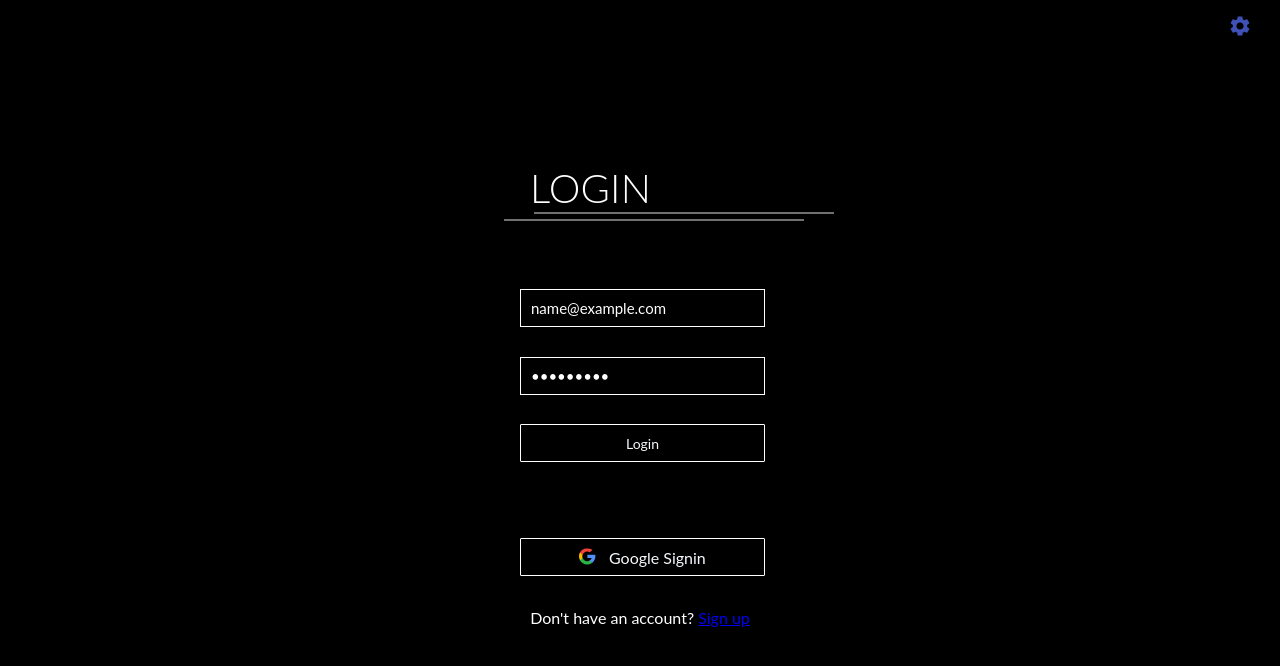
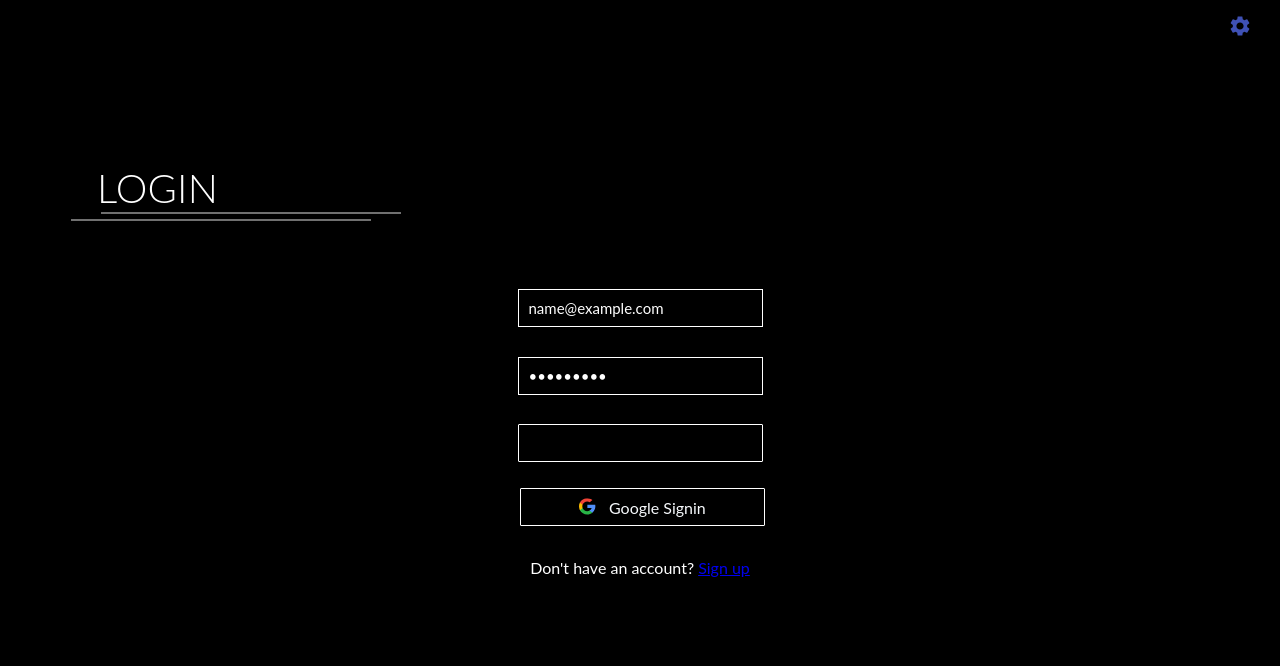
Before and after one commit to javorskyp/smartmirror, a React (Create React App) app: page /login in a window 1280 px wide. Both pictures are taken after typing "name@example.com", "Sample123" into the empty fields and a click on the button "Login". Shown: the top 666 px of the page. Built offline with nearby package versions, Linux system fonts and the light colour scheme; no server answers.

Commit message:
Fix: place spinner in login button

```diff
--- a/src/assets/Spinner.tsx
+++ /dev/null
@@ -1,50 +0,0 @@
-import React from 'react';
-import styled from 'styled-components';
-
-const Spinner = () => (
-  <StyledSpinner viewBox="0 0 50 50">
-    <circle
-      className="path"
-      cx="25"
-      cy="25"
-      r="15"
-      fill="none"
-      strokeWidth="3"
-    />
-  </StyledSpinner>
-);
-
-const StyledSpinner = styled.svg`
-  animation: rotate 2s linear infinite;
-  margin: 25px 0 10 10px;
-  width: 50px;
-  height: 50px;
-
-  & .path {
-    stroke: white;
-    stroke-linecap: round;
-    animation: dash 1.5s ease-in-out infinite;
-  }
-
-  @keyframes rotate {
-    100% {
-      transform: rotate(360deg);
-    }
-  }
-  @keyframes dash {
-    0% {
-      stroke-dasharray: 1, 150;
-      stroke-dashoffset: 0;
-    }
-    50% {
-      stroke-dasharray: 90, 150;
-      stroke-dashoffset: -35;
-    }
-    100% {
-      stroke-dasharray: 90, 150;
-      stroke-dashoffset: -124;
-    }
-  }
-`;
-
-export default Spinner;
--- /dev/null
+++ b/src/components/Spinner/Spinner.tsx
@@ -0,0 +1,17 @@
+import React from 'react';
+import StyledSpinner from './styled';
+
+const Spinner = () => (
+  <StyledSpinner viewBox="0 0 50 50">
+    <circle
+      className="path"
+      cx="25"
+      cy="25"
+      r="15"
+      fill="none"
+      strokeWidth="3"
+    />
+  </StyledSpinner>
+);
+
+export default Spinner;
--- /dev/null
+++ b/src/components/Spinner/styled.ts
@@ -0,0 +1,35 @@
+import styled from 'styled-components';
+
+const StyledSpinner = styled.svg`
+  animation: rotate 2s linear infinite;
+  width: 100%;
+  height: 100%;
+
+  & .path {
+    stroke: white;
+    stroke-linecap: round;
+    animation: dash 1.5s ease-in-out infinite;
+  }
+
+  @keyframes rotate {
+    100% {
+      transform: rotate(360deg);
+    }
+  }
+  @keyframes dash {
+    0% {
+      stroke-dasharray: 1, 150;
+      stroke-dashoffset: 0;
+    }
+    50% {
+      stroke-dasharray: 90, 150;
+      stroke-dashoffset: -35;
+    }
+    100% {
+      stroke-dasharray: 90, 150;
+      stroke-dashoffset: -124;
+    }
+  }
+`;
+
+export default StyledSpinner;
--- a/src/pages/LoginPage/LoginPage.tsx
+++ b/src/pages/LoginPage/LoginPage.tsx
@@ -3,13 +3,13 @@ import { Link } from 'react-router-dom';
 import { connect } from 'react-redux';
 import * as actions from '../../store/actions/auth-actions';
 import { useHistory } from "react-router-dom";
-import { Button, UpperLeftCorner, ULCTitle, TitleLineUp, TitleLineDown, ButtonTitleDiv, StyledForm } from './styled';
+import { Button, UpperLeftCorner, ULCTitle, TitleLineUp, TitleLineDown, ButtonTitleDiv, StyledForm, FormWrapper } from './styled';
 import * as firebaseService from '../../services/firebase-serivce';
 import { CredentialsDto } from '../../interfaces/dto/credentials-dto.interface';
 import { GoogleIcon } from '../../assets/GoogleIcon';
 import { Formik, Form, Field } from 'formik';
 import * as Yup from 'yup';
-import Spinner from '../../assets/Spinner';
+import Spinner from '../../components/Spinner/Spinner';
 const LoginPage = (props) => {
   let history = useHistory();
 
@@ -39,6 +39,7 @@ const LoginPage = (props) => {
         <TitleLineDown />
       </UpperLeftCorner>
 
+      <FormWrapper>
         <Formik
           initialValues={{
             email: '',
@@ -58,8 +59,7 @@ const LoginPage = (props) => {
               {errors.password && touched.password ? (
                 <div>{errors.password}</div>
               ) : null}
-            <button type="submit">Login</button>
-            {props.isLoading && <Spinner/>}
+              <button type="submit">{props.isLoading ? <Spinner /> : 'Login'}</button>
             </Form>
           )}
         </Formik>
@@ -72,6 +72,7 @@ const LoginPage = (props) => {
           </ButtonTitleDiv>
         </Button>
         <p>Don't have an account? <Link to="/register">Sign up</Link></p>
+      </FormWrapper>
     </StyledForm>
   )
 }
--- a/src/pages/LoginPage/styled.ts
+++ b/src/pages/LoginPage/styled.ts
@@ -1,20 +1,24 @@
 import styled from 'styled-components'
+
+export const FormWrapper = styled.div`
+    display: flex;
+    flex-direction: column;
+    align-items: center;
+    justify-content: center;
+`;
 
 export const StyledForm = styled.div`
     display: flex;
-    align-items: center;
     flex-direction: column;
     margin-top: 50px;
 
     form {
         display: flex;
-        align-items: center;
+        align-items: flex-start;
         flex-direction: column;
         margin-top: 50px;
-        margin-left: 5px;
         font-size: 14px;
         color: rgb(255,0,0,0.9);
-
 
         input {
             font-size: 15px;
```
Lines whose indentation alone changed are shown as unchanged.
